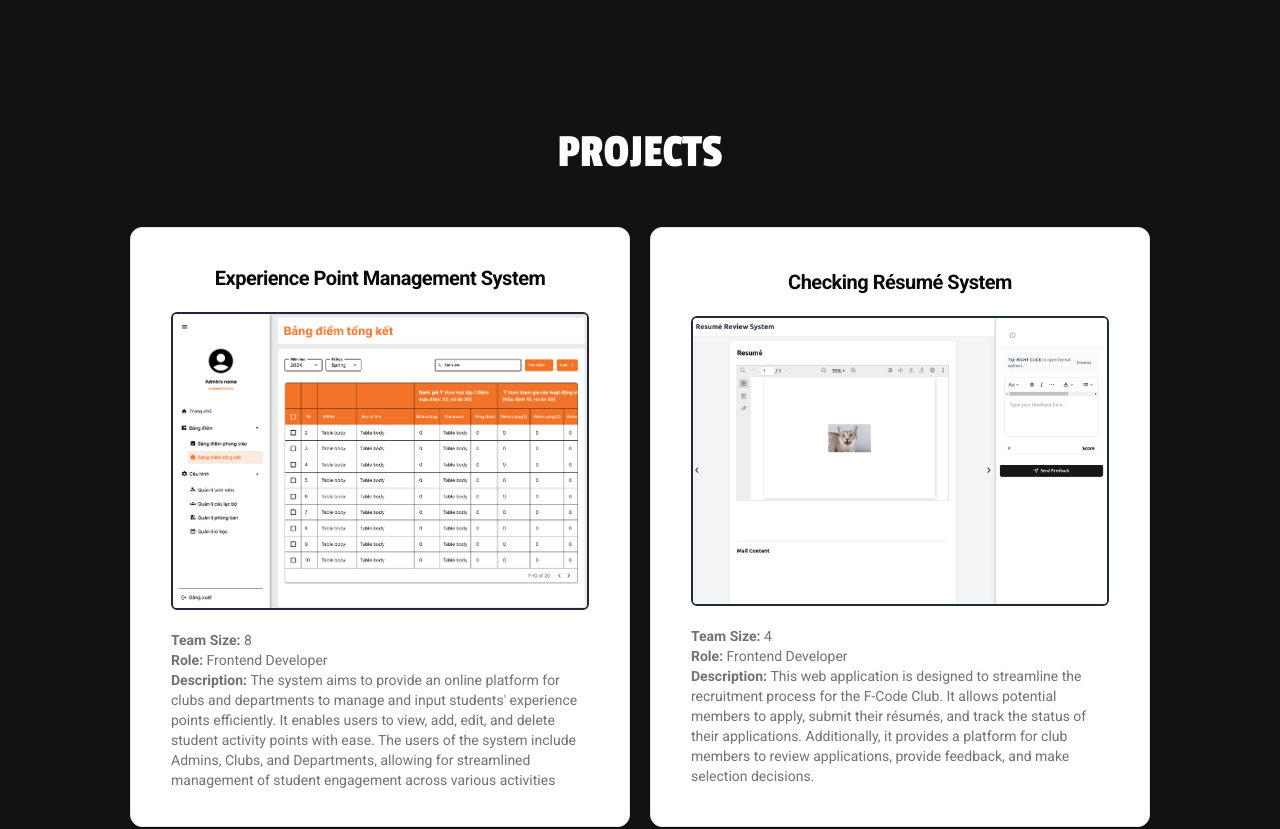
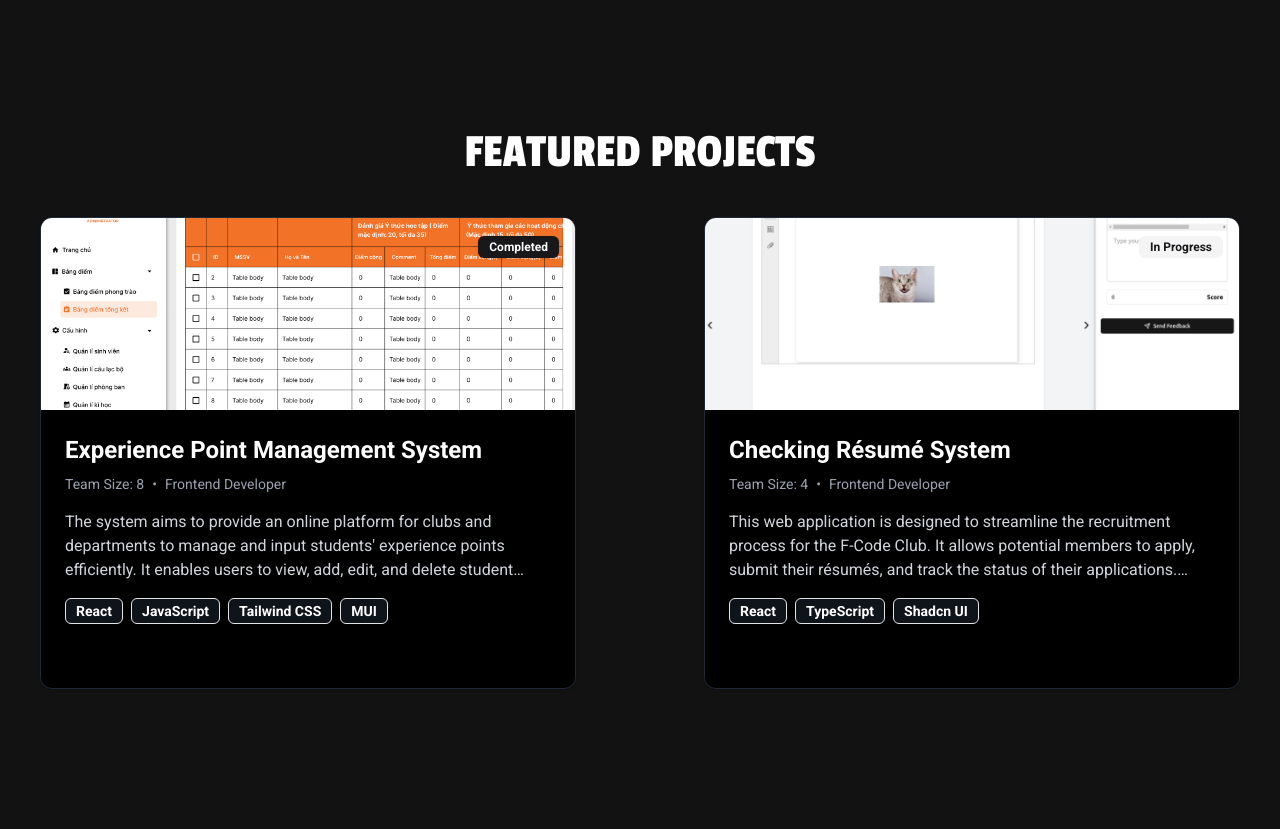
Before and after one commit to lamtailoi2/my-portfolio, a Next.js app: page / in a window 1280 px wide. Shown: the part 980-1809 px from the top of the page. Built offline with nearby package versions, Linux system fonts and the light colour scheme.

Commit message:
feat: update Project Page

```diff
--- a/src/components/Background/background.tsx
+++ b/src/components/Background/background.tsx
@@ -4,6 +4,6 @@ interface BackgroundProps {
 
 export const Background = ({ children }: BackgroundProps) => {
   return (
-    <div className="bg-dark-gray w-full h-full min-h-screen">{children}</div>
+    <div className="bg-dark-gray w-screen h-full min-h-screen">{children}</div>
   );
 };
--- a/src/components/Project/project-card.tsx
+++ b/src/components/Project/project-card.tsx
@@ -1,55 +1,81 @@
-"use client";
-import { Card, CardTitle, CardDescription } from "@/components/card";
+import { Badge } from "@/components/badge";
+import { Button } from "@/components/button";
+import { Card, CardContent, CardFooter, CardHeader } from "@/components/card";
+import { Github, Globe } from "lucide-react";
 import Image from "next/image";
-import { StaticImageData } from "next/image";
-import macos from "../../../public/MacOS.jpg";
+import { Project } from "@/interfaces";
+
 interface ProjectCardProps {
-  title: string;
-  description: string;
-  img?: string | StaticImageData;
-  teamSize?: number;
-  owner?: string;
-  role?: string;
+  project: Project;
 }
 
-export const ProjectCard = ({
-  title,
-  description,
-  img,
-  teamSize,
-  role,
-}: ProjectCardProps) => {
-  const imageSrc = img ?? macos;
+export function ProjectCard({ project }: ProjectCardProps) {
   return (
-    <Card className="w-[500px] max-h-screen h-[600px] py-5 px-10 flex flex-col justify-center items-center space-y-5 my-[50px] hover:scale-105 hover:duration-1000 hover:transition cursor-pointer">
-      <CardTitle className="text-xl">{title}</CardTitle>
-      <Image
-        src={imageSrc}
-        height={250}
-        width={450}
-        alt={`${title} image`}
-        className="rounded-md border-2 border-gray-800"
-      />
-
-      <CardDescription>
-        {teamSize && (
-          <span>
-            <strong className="font-bold">Team Size: </strong> {teamSize}
-          </span>
+    <Card className="group overflow-hidden border-gray-800 bg-black backdrop-blur-sm hover:bg-gray-900/80 transition-all duration-300 m-10">
+      <CardHeader className="p-0">
+        <div className="relative h-40 sm:h-48 overflow-hidden">
+          <Image
+            src={project.image}
+            alt={project.title}
+            width={600}
+            height={400}
+            className="object-cover w-full h-full transition-transform duration-300 group-hover:scale-105"
+          />
+          <div className="absolute top-4 right-4">
+            <Badge
+              variant={project.status === "completed" ? "default" : "secondary"}
+            >
+              {project.status === "completed" ? "Completed" : "In Progress"}
+            </Badge>
+          </div>
+        </div>
+      </CardHeader>
+      <CardContent className="p-4 sm:p-6">
+        <h2 className="text-xl sm:text-2xl font-semibold text-white mb-2">
+          {project.title}
+        </h2>
+        <div className="flex flex-col sm:flex-row sm:items-center gap-2 text-gray-400 text-sm mb-4">
+          <span>Team Size: {project.teamSize}</span>
+          <span className="hidden sm:inline">•</span>
+          <span>{project.role}</span>
+        </div>
+        <p className="text-gray-300 mb-4 text-sm sm:text-base line-clamp-3">
+          {project.description}
+        </p>
+        <div className="flex flex-wrap gap-1.5 sm:gap-2 mb-4">
+          {project.technologies.map((tech) => (
+            <Badge
+              key={tech}
+              variant="outline"
+              className="bg-gray-800/50 text-xs sm:text-sm text-white"
+            >
+              {tech}
+            </Badge>
+          ))}
+        </div>
+      </CardContent>
+      <CardFooter className="px-4 sm:px-6 pb-4 sm:pb-6 pt-0 flex flex-col sm:flex-row gap-2 sm:gap-4">
+        {project.links?.github && (
+          <Button
+            variant="outline"
+            size="sm"
+            className="w-full sm:w-auto gap-2"
+          >
+            <Github className="w-4 h-4" />
+            GitHub
+          </Button>
         )}
-        <br />
-        {role && (
-          <span>
-            <strong className="font-bold">Role: </strong>
-             {role}
-          </span>
+        {project.links?.live && (
+          <Button
+            variant="outline"
+            size="sm"
+            className="w-full sm:w-auto gap-2"
+          >
+            <Globe className="w-4 h-4" />
+            Live Demo
+          </Button>
         )}
-        <br />
-        <span>
-          <strong className="font-bold">Description: </strong>
-          {description}
-        </span>
-      </CardDescription>
+      </CardFooter>
     </Card>
   );
-};
+}
--- a/src/components/Project/projects.tsx
+++ b/src/components/Project/projects.tsx
@@ -17,18 +17,11 @@ export const Project = () => {
       ref={projectsRef}
     >
       <h1 className={`text-5xl text-center ${passion_one.className}`}>
-        PROJECTS
+        FEATURED PROJECTS
       </h1>
-      <div className="flex justify-center items-center gap-5">
+      <div className="grid gap-6 sm:gap-8 md:grid-cols-2 lg:gap-12">
         {projects.map((project) => (
-          <ProjectCard
-            key={project.title}
-            img={project.img ? project.img : ""}
-            title={project.title}
-            teamSize={project.teamSize}
-            role={project.role}
-            description={project.description}
-          />
+          <ProjectCard key={project.title} project={project} />
         ))}
       </div>
     </div>
--- /dev/null
+++ b/src/components/badge.tsx
@@ -0,0 +1,36 @@
+import * as React from "react";
+import { cva, type VariantProps } from "class-variance-authority";
+
+import { cn } from "@/lib/utils";
+
+const badgeVariants = cva(
+  "inline-flex items-center rounded-md border px-2.5 py-0.5 text-xs font-semibold transition-colors focus:outline-none focus:ring-2 focus:ring-ring focus:ring-offset-2",
+  {
+    variants: {
+      variant: {
+        default:
+          "border-transparent bg-primary text-primary-foreground shadow hover:bg-primary/80",
+        secondary:
+          "border-transparent bg-secondary text-secondary-foreground hover:bg-secondary/80",
+        destructive:
+          "border-transparent bg-destructive text-destructive-foreground shadow hover:bg-destructive/80",
+        outline: "text-foreground",
+      },
+    },
+    defaultVariants: {
+      variant: "default",
+    },
+  }
+);
+
+export interface BadgeProps
+  extends React.HTMLAttributes<HTMLDivElement>,
+    VariantProps<typeof badgeVariants> {}
+
+function Badge({ className, variant, ...props }: BadgeProps) {
+  return (
+    <div className={cn(badgeVariants({ variant }), className)} {...props} />
+  );
+}
+
+export { Badge, badgeVariants };
--- a/src/constant/index.ts
+++ b/src/constant/index.ts
@@ -97,19 +97,23 @@ export const skills: Skill[] = [
 
 export const projects: Project[] = [
   {
-    img: epmImg,
+    image: epmImg,
     title: "Experience Point Management System",
     teamSize: 8,
     role: "Frontend Developer",
+    status: "completed",
     description:
       "The system aims to provide an online platform for clubs and departments to manage and input students' experience points efficiently. It enables users to view, add, edit, and delete student activity points with ease. The users of the system include Admins, Clubs, and Departments, allowing for streamlined management of student engagement across various activities",
+    technologies: ["React", "JavaScript", "Tailwind CSS", "MUI"],
   },
   {
-    img: csr,
+    image: csr,
     title: "Checking Résumé System",
     teamSize: 4,
     role: "Frontend Developer",
+    status: "in-progress",
     description:
       "This web application is designed to streamline the recruitment process for the F-Code Club. It allows potential members to apply, submit their résumés, and track the status of their applications. Additionally, it provides a platform for club members to review applications, provide feedback, and make selection decisions.",
+    technologies: ["React", "TypeScript", "Shadcn UI"],
   },
 ];
```
Also changed, not shown: src/interfaces/index.ts (+9 -4 lines).
